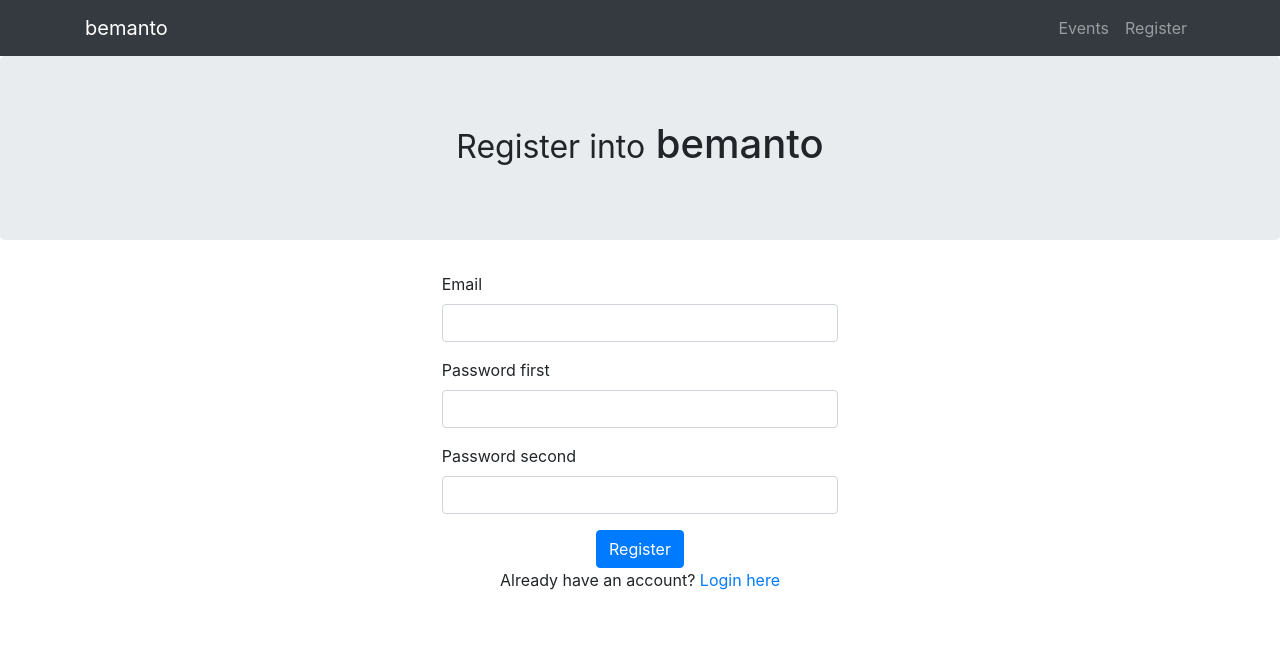
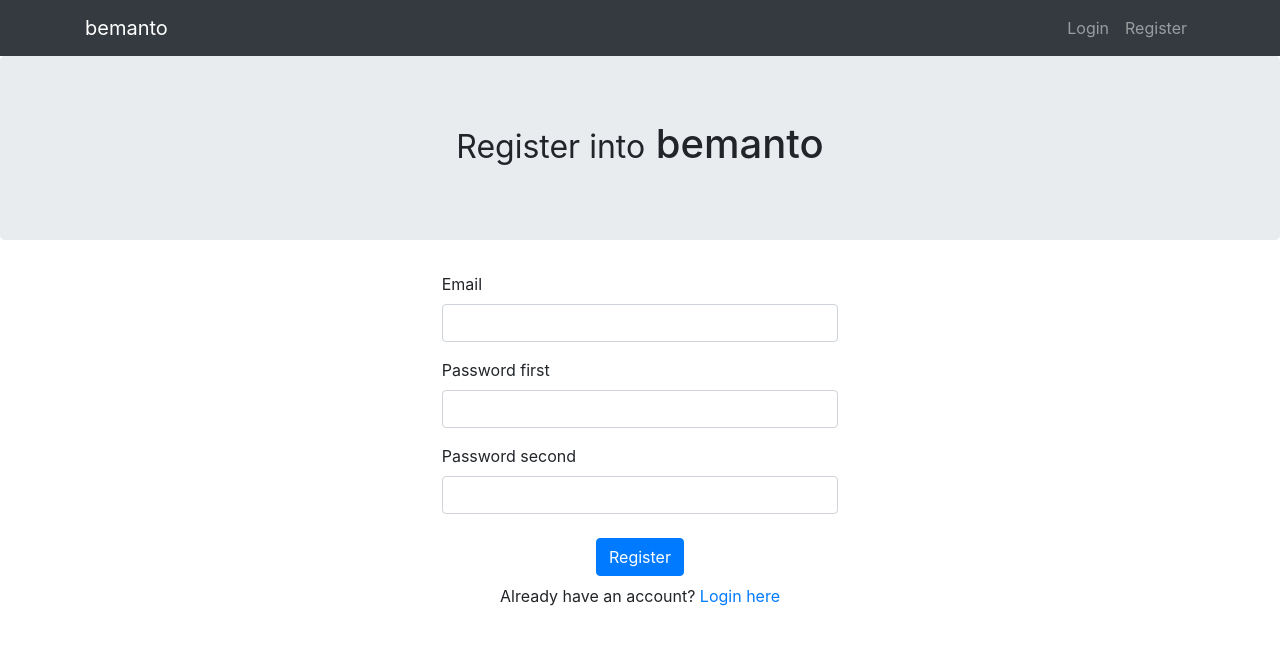
Before and after one commit to MykolasVitkus/bemanto, a Symfony app: template templates/registration/register.html.twig in a window 1280 px wide. Shown: the top 645 px of the page. Run offline with Twig, Linux system fonts and the light colour scheme; the template is opened without the code that fills it, so the values that code supplies are empty; form fields are guessed from the names that the template uses; some libraries are stand-ins or nearby versions.

Commit message:
twig styling, bug fixes

```diff
--- a/templates/base.html.twig
+++ b/templates/base.html.twig
@@ -23,9 +23,10 @@
 
                 <div class="collapse navbar-collapse" id="navbarResponsive">
                     <ul class="navbar-nav ml-auto">
-                        <li class="nav-item"> <a class="nav-link" href="{{ '/events' }}">Events</a> </li>
+                        {% if is_granted('ROLE_USER') %}<li class="nav-item"> <a class="nav-link" href={{ '/events' }}>Events</a> </li>{% endif %}
                         {% if is_granted('ROLE_ADMIN') %}<li class="nav-item"> <a class="nav-link" href={{ '#' }}>Admin</a> </li>{% endif %}
                         {% if is_granted('ROLE_USER') %}<li class="nav-item"> <a class="nav-link" href={{ '/logout' }}>Logout</a> </li>{% endif %}
+                        {% if is_granted('ROLE_USER') == false %}<li class="nav-item"> <a class="nav-link" href={{ '/login' }}>Login</a> </li>{% endif %}
                         {% if is_granted('ROLE_USER') == false %}<li class="nav-item"> <a class="nav-link" href={{ '/register' }}>Register</a> </li>{% endif %}
                     </ul>
                 </div>
--- a/templates/registration/register.html.twig
+++ b/templates/registration/register.html.twig
@@ -10,18 +10,20 @@
 <div class="container col-sm-4">
     {{ form_start(registrationForm) }}
 
+        <div class="mt-2 mb-2">
         {{ form_row(registrationForm.email) }}
-
-        <div>
+        </div>
+        <div class="mt-2 mb-2">
         {{ form_row(registrationForm.password.first) }}
         </div>
+        <div class="mt-2 mb-2">
         {{ form_row(registrationForm.password.second) }}
-        <p>
-        <div class="text-center">
+        </div>
+        <div class="text-center pt-2">
             <button class="btn btn-primary" type="submit">Register</button>
         </div>
     {{ form_end(registrationForm) }}
 
-    <span class="text-center"><p>Already have an account? <a href={{ '/login' }}>Login here</a></span>
+    <span class="text-center"><p class="mt-2">Already have an account? <a href={{ '/login' }}>Login here</a></span>
     </div>
 {% endblock %}
--- a/templates/security/login.html.twig
+++ b/templates/security/login.html.twig
@@ -21,6 +21,8 @@
                 <input class="form-control" id="inputPassword" name="password" placeholder="Password" required type="password">
                 <input type="hidden" name="_csrf_token" value="{{ csrf_token('authenticate') }}">
             </div>
+            <input type="checkbox" id="remember_me" name="_remember_me" checked />
+            <label for="remember_me">Keep me logged in</label>
             <div class="text-center">
                 <button class="btn btn-primary" type="submit">Login</button>
                 <a href={{ '/register' }}><button class="btn btn-secondary" type="button">Register</button></a>
```
Also changed, not shown: templates/events/index.html.twig (+10 -3 lines).
